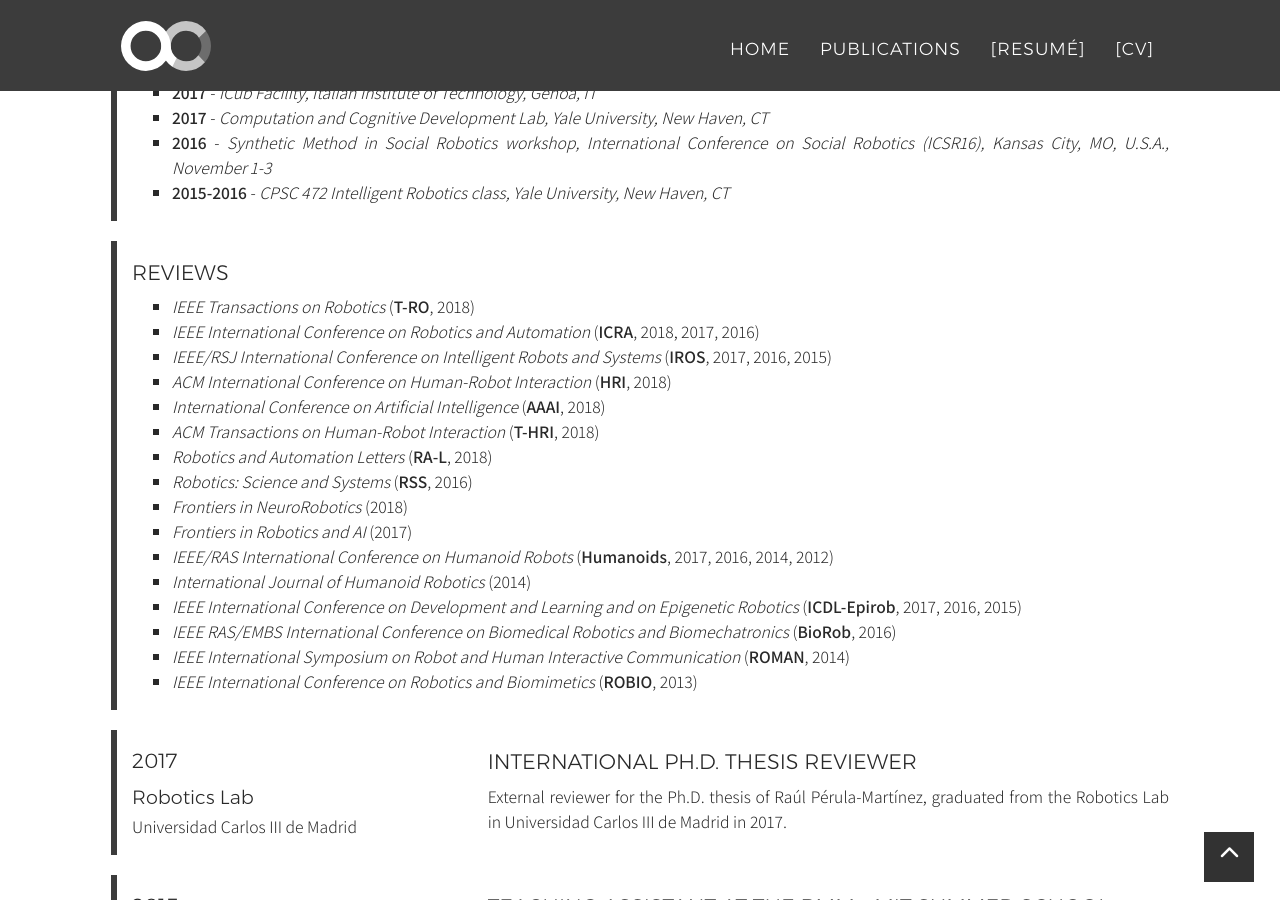
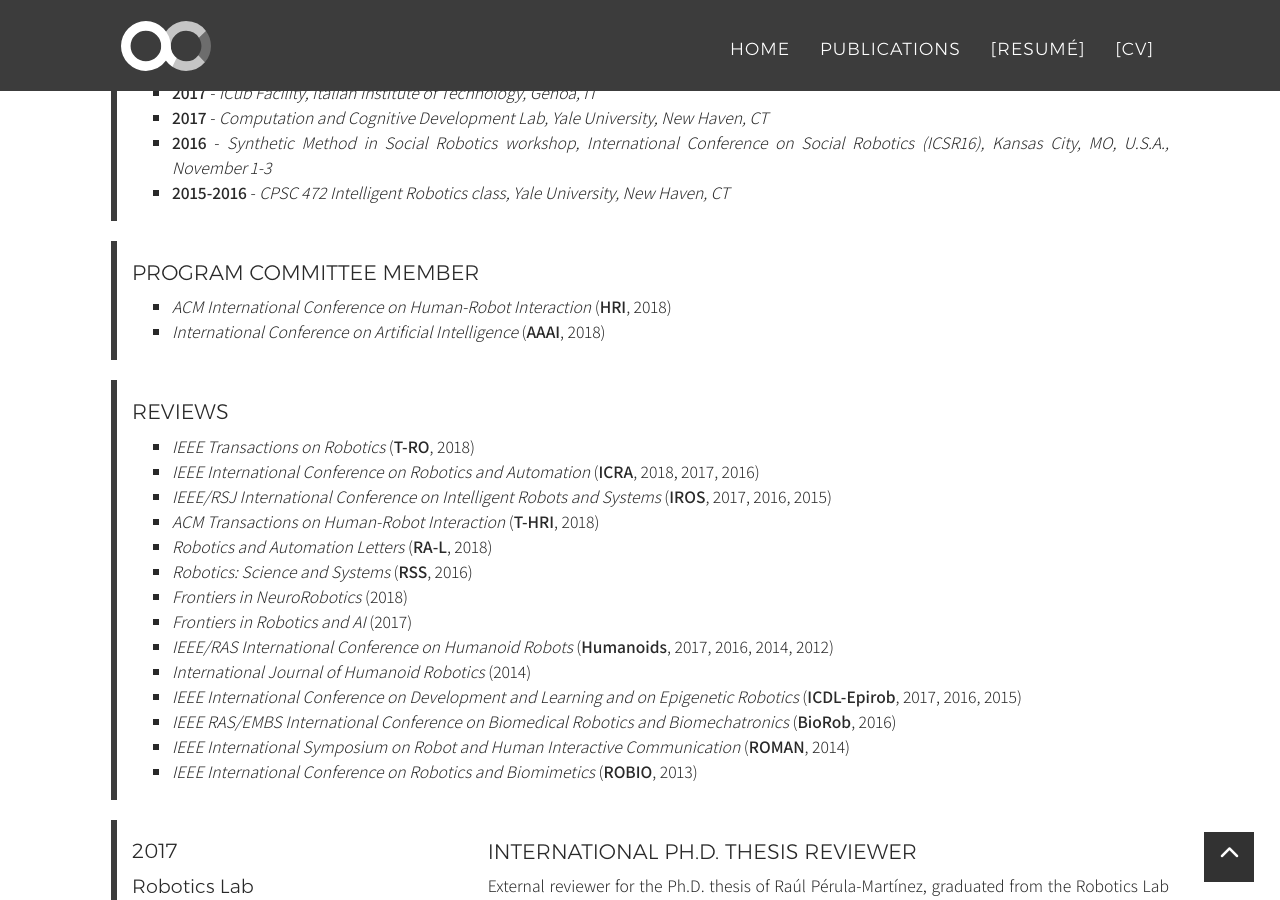
Before and after one commit to alecive/alecive.github.io, a Jekyll site: the page built from _posts/cv/2017-02-08-CV-AlessandroRoncone.md, in a window 1280 px wide and 900 px high, scrolled down 6674 px. Built offline with Jekyll 4.4.1, drawn with Linux system fonts in a browser that asks for light colours; nearby versions of some CDN libraries; some web fonts are replaced.

Commit message:
Added PC member section to misc

```diff
--- a/_data/cv-misc.yml
+++ b/_data/cv-misc.yml
@@ -12,13 +12,15 @@
     - year: 2015-2016
       where: CPSC 472 Intelligent Robotics class, Yale University, New Haven, CT
       description: I did two guest lectures at the Intelligent Robotics course held by Prof. Brian Scassellati. Both my lectures were meant to introduce students to the research we perform at the Italian Institute of Technology. The title of my talk was <i>iCub - a shared platform for research in Robotics and AI</i> <a href="/slides/[Roncone 2016] iCub - a shared platform for research in Robotics and AI.pdf" target="_blank">[PDF]</a>.
+ - title: "Program Committee member"
+   elems:
+    - "<i>ACM International Conference on Human-Robot Interaction</i> (<b>HRI</b>, 2018)"
+    - "<i>International Conference on Artificial Intelligence</i> (<b>AAAI</b>, 2018)"
  - title: "Reviews"
    elems:
     - "<i>IEEE Transactions on Robotics</i> (<b>T-RO</b>, 2018)"
     - "<i>IEEE International Conference on Robotics and Automation</i> (<b>ICRA</b>, 2018, 2017, 2016)"
     - "<i>IEEE/RSJ International Conference on Intelligent Robots and Systems</i> (<b>IROS</b>, 2017, 2016, 2015)"
-    - "<i>ACM International Conference on Human-Robot Interaction</i> (<b>HRI</b>, 2018)"
-    - "<i>International Conference on Artificial Intelligence</i> (<b>AAAI</b>, 2018)"
     - "<i>ACM Transactions on Human-Robot Interaction</i> (<b>T-HRI</b>, 2018)"
     - "<i>Robotics and Automation Letters</i> (<b>RA-L</b>, 2018)"
     - "<i>Robotics: Science and Systems</i> (<b>RSS</b>, 2016)"
```
